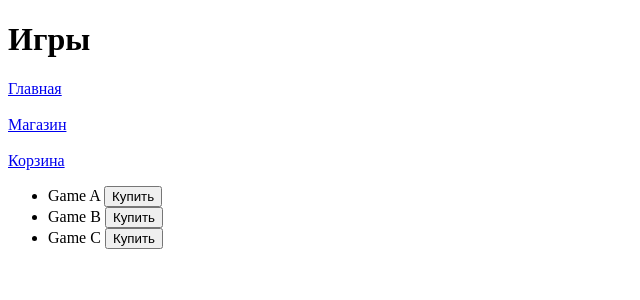
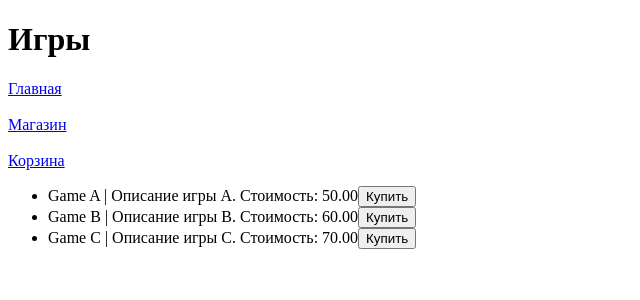
Before and after one commit to AA22-Gi/urban_university_module_19, a Django app: page /platform/games/ in a window 1280 px wide. Shown: the top 300 px of the page, without its empty margins (0-640 px from the left). Run offline with Django 5.2, Linux system fonts and the light colour scheme; data comes from the database, SQL or seed files in the repository.

Commit message:
изменен блок content

```diff
--- a/finalproject/templates/fourth_task/games.html
+++ b/finalproject/templates/fourth_task/games.html
@@ -11,7 +11,7 @@
 {% block content %}
 <ul>
     {% for game in games %}
-    <li>{{ game }} <button>Купить</button></li>
+    <li>{{ game}} | {{ game.description }}. Стоимость: {{ game.cost }}<button>Купить</button></li>
     {% endfor %}
 </ul>
 {% endblock %}
```
